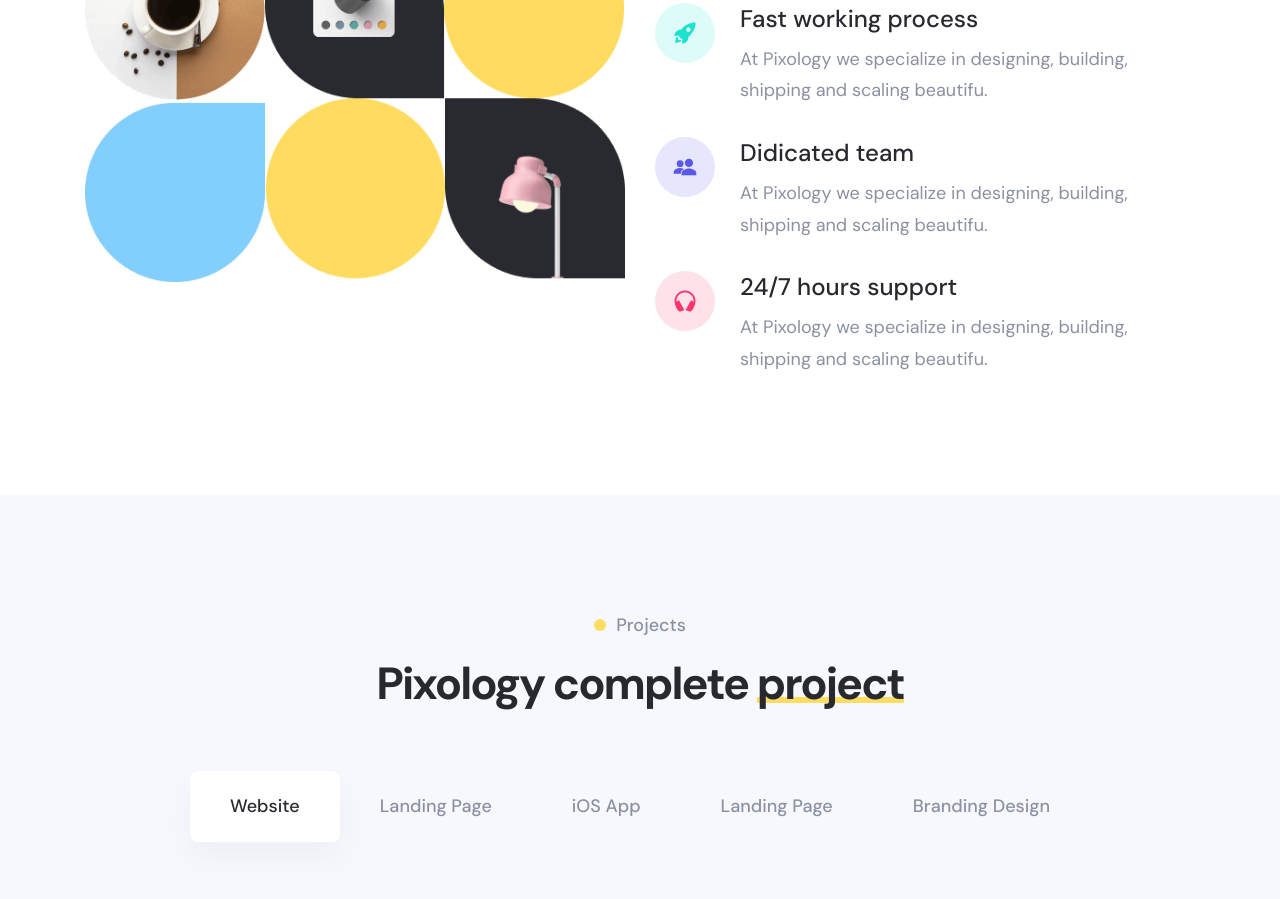
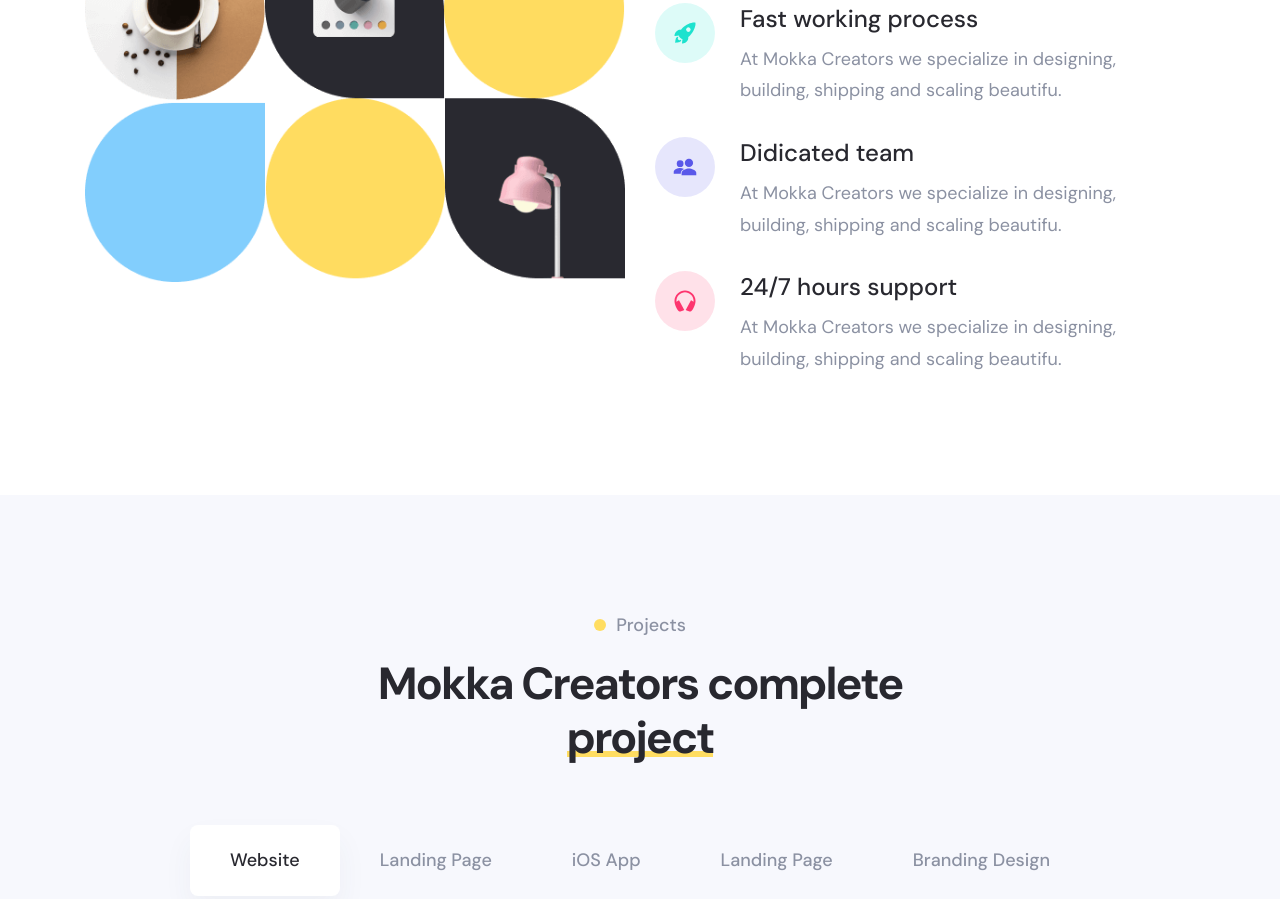
Before and after one commit to Manoj-kumar-C/Mokka-Creators, a plain HTML site: page index.html in a window 1280 px wide. Shown: the part 2274-3173 px from the top of the page. Drawn offline with nearby package versions, Linux system fonts and the light colour scheme.

Commit message:
Update index.html

```diff
--- a/index.html
+++ b/index.html
@@ -122,7 +122,7 @@
             <div class="wrapper">
               <a href="#" class="btn btn-primary has-before has-after">Download brochure</a>
 
-              <button class="hero-btn" aria-label="pixology promo">
+              <button class="hero-btn" aria-label="Mokka Creators promo">
                 <ion-icon name="play-outline" aria-hidden="true"></ion-icon>
 
                 <span class="span">Contact us</span>
@@ -339,7 +339,7 @@
                     <h3 class="h3 card-title">Fast working process</h3>
 
                     <p class="card-text">
-                      At Pixology we specialize in designing, building, shipping and scaling beautifu.
+                      At Mokka Creators we specialize in designing, building, shipping and scaling beautifu.
                     </p>
                   </div>
 
@@ -357,7 +357,7 @@
                     <h3 class="h3 card-title">Didicated team</h3>
 
                     <p class="card-text">
-                      At Pixology we specialize in designing, building, shipping and scaling beautifu.
+                      At Mokka Creators we specialize in designing, building, shipping and scaling beautifu.
                     </p>
                   </div>
 
@@ -375,7 +375,7 @@
                     <h3 class="h3 card-title">24/7 hours support</h3>
 
                     <p class="card-text">
-                      At Pixology we specialize in designing, building, shipping and scaling beautifu.
+                      At Mokka Creators we specialize in designing, building, shipping and scaling beautifu.
                     </p>
                   </div>
 
@@ -403,7 +403,7 @@
           <p class="section-subtitle has-before text-center">Projects</p>
 
           <h2 class="h2 section-title text-center">
-            Pixology complete <span class="has-before">project</span>
+            Mokka Creators complete <span class="has-before">project</span>
           </h2>
 
           <ul class="filter-list">
@@ -614,7 +614,7 @@
                   </h3>
 
                   <p class="card-text">
-                    At Pixology we specialize in designing, building, shipping and scaling beautifu. At Pixology we
+                    At Mokka Creators we specialize in designing, building, shipping and scaling beautifu. At Mokka Creators we
                     specialize in designing,
                     building, shipping and scaling beautiful.
                   </p>
@@ -734,7 +734,7 @@
 
         <div class="footer-brand">
 
-          <p class="footer-list-title">About Pixology</p>
+          <p class="footer-list-title">About Mokka Creators</p>
 
           <p class="footer-text">
             A new way to make the payments easy, reliable and 100% secure. claritatem itamconse quat. Exerci tationulla
```
